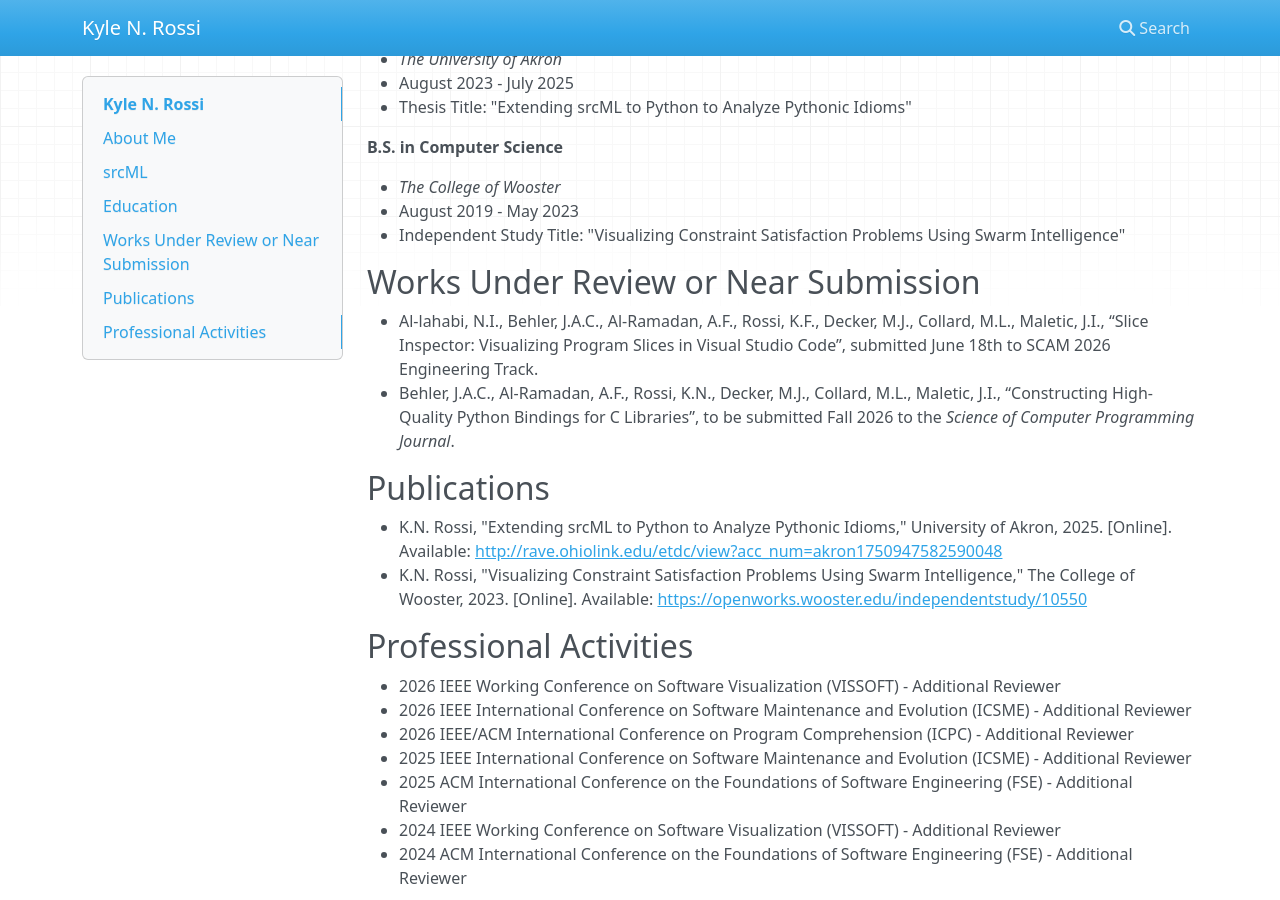
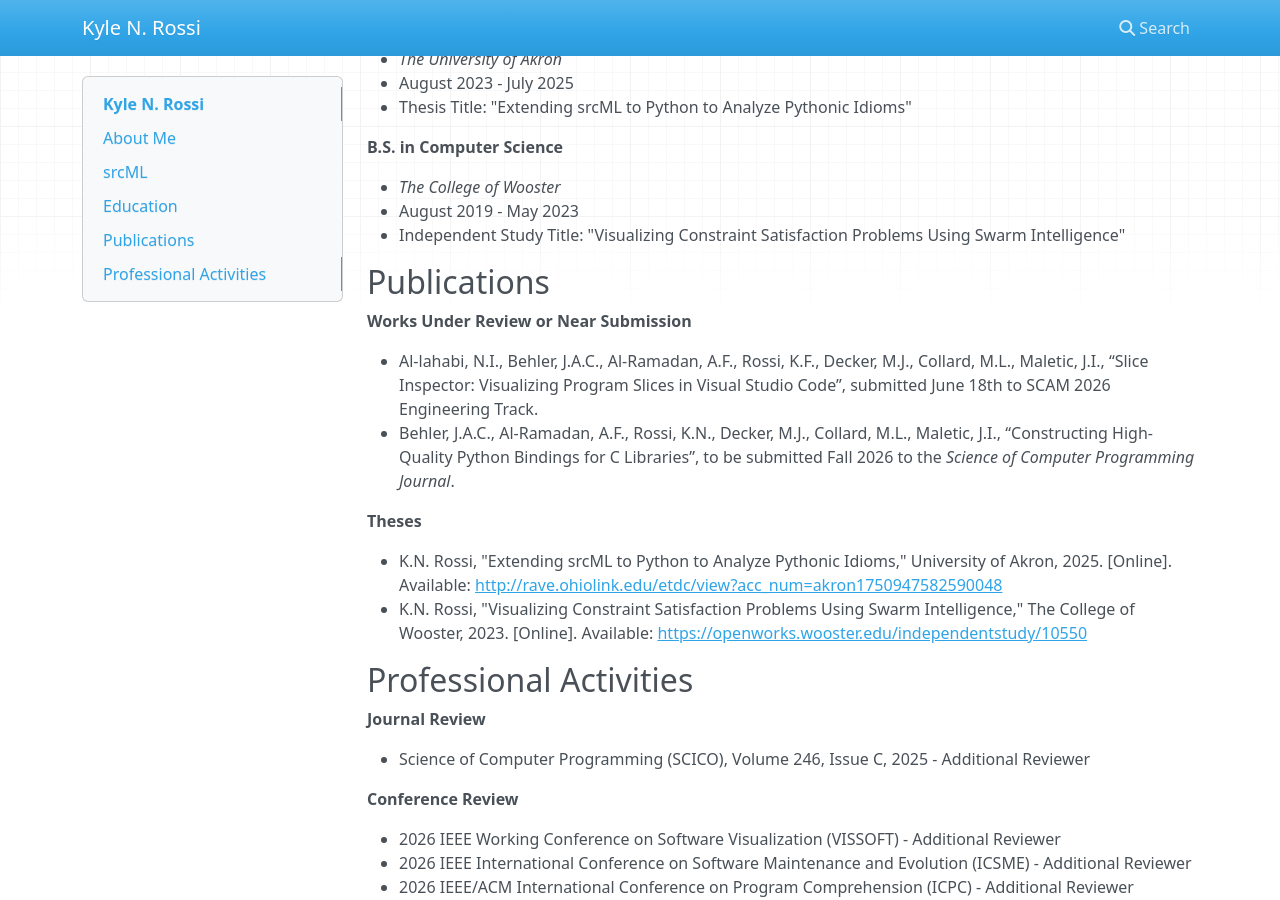
Before and after one commit to Kyle776R/Kyle776R.github.io, an MkDocs documentation site: the page built from docs/index.md, in a window 1280 px wide and 900 px high, scrolled down 1246 px. Built offline with MkDocs 1.6.1, drawn with Linux system fonts in a browser that asks for light colours; nearby versions of some CDN libraries.

Commit message:
Add missing journal review entry

```diff
--- a/docs/index.md
+++ b/docs/index.md
@@ -51,17 +51,25 @@ I have primarily contributed to the srcML Toolkit by modifying the existing infr
 * August 2019 - May 2023
 * Independent Study Title: "Visualizing Constraint Satisfaction Problems Using Swarm Intelligence"
 
-## Works Under Review or Near Submission
+## Publications
+
+**Works Under Review or Near Submission**
 
 * Al-lahabi, N.I., Behler, J.A.C., Al-Ramadan, A.F., Rossi, K.F., Decker, M.J., Collard, M.L., Maletic, J.I., “Slice Inspector: Visualizing Program Slices in Visual Studio Code”, submitted June 18th to SCAM 2026 Engineering Track.
 * Behler, J.A.C., Al-Ramadan, A.F., Rossi, K.N., Decker, M.J., Collard, M.L., Maletic, J.I., “Constructing High-Quality Python Bindings for C Libraries”, to be submitted Fall 2026 to the *Science of Computer Programming Journal*.
 
-## Publications
+**Theses**
 
 * K.N. Rossi, "Extending srcML to Python to Analyze Pythonic Idioms," University of Akron, 2025. \[Online\]. Available: [http://rave.ohiolink.edu/etdc/view?acc_num=akron1750947582590048](http://rave.ohiolink.edu/etdc/view?acc_num=akron1750947582590048)
 * K.N. Rossi, "Visualizing Constraint Satisfaction Problems Using Swarm Intelligence," The College of Wooster, 2023. \[Online\]. Available: [https://openworks.wooster.edu/independentstudy/10550](https://openworks.wooster.edu/independentstudy/10550)
 
 ## Professional Activities
+
+**Journal Review**
+
+* Science of Computer Programming (SCICO), Volume 246, Issue C, 2025 - Additional Reviewer
+
+**Conference Review**
 
 * 2026 IEEE Working Conference on Software Visualization (VISSOFT) - Additional Reviewer
 * 2026 IEEE International Conference on Software Maintenance and Evolution (ICSME) - Additional Reviewer
```
